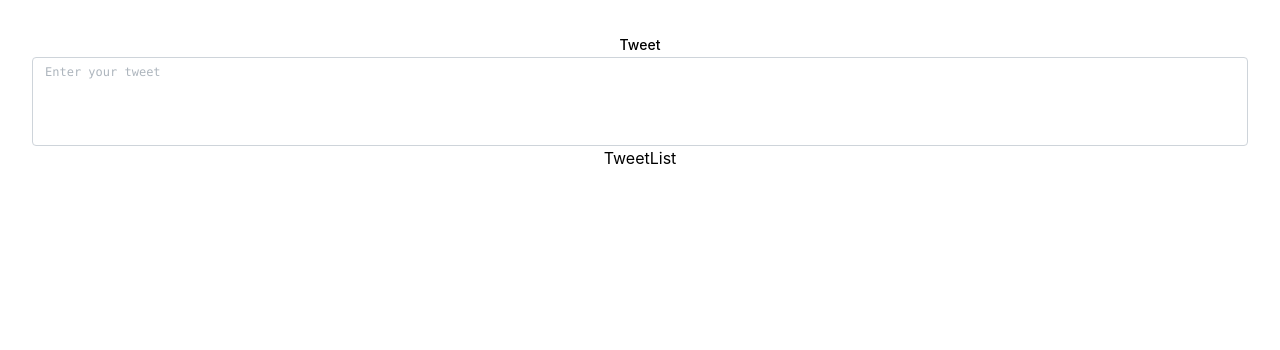
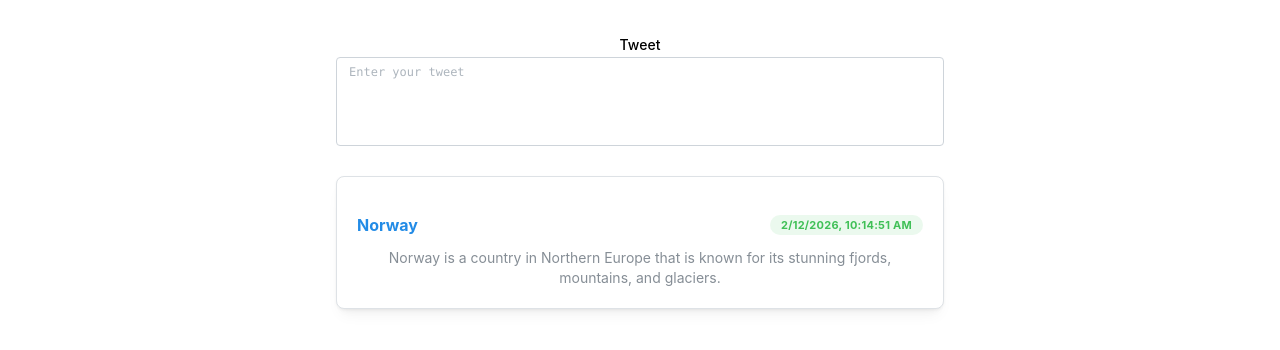
Before and after one commit to TOMLUCA7/TweeterReact, a React (Vite) app: page / in a window 1280 px wide. Shown: the top 350 px of the page. Built offline with nearby package versions, Linux system fonts and the light colour scheme.

Commit message:
feat: Implement Mantine Card for tweet display and refine layout for tweet list and creation components.

```diff
--- a/src/App.css
+++ b/src/App.css
@@ -2,5 +2,9 @@
   max-width: 1280px;
   margin: 0 auto;
   padding: 2rem;
+  align-items: center;
   text-align: center;
+  justify-content: center;
+  display: flex;
+  flex-direction: column;
 }
--- a/src/components/CreateTweet/CreateTweet.jsx
+++ b/src/components/CreateTweet/CreateTweet.jsx
@@ -11,7 +11,7 @@ const CreateTweet = () => {
       formatOnBlur
       autosize
       minRows={4}
-      style={{ width: '100%' }}
+      style={{ width: '50%', marginBottom: '30px' }}
     />
   )
 }
--- a/src/components/TweetList/TweetList.jsx
+++ b/src/components/TweetList/TweetList.jsx
@@ -1,8 +1,24 @@
 import React from 'react'
+
+import { Card, Text, Badge, Group } from '@mantine/core';
 
 const TweetList = () => {
   return (
-    <div>TweetList</div>
+    <Card shadow="sm" padding="lg" radius="md" withBorder style={{ width: '50%', marginBottom: '30px' }}>
+
+      <Group justify="space-between" mt="md" mb="xs">
+        <Text color='blue' fw={700}>Norway</Text>
+        <Badge color="green" variant="light">
+          {new Date().toLocaleString()}
+        </Badge>
+      </Group>
+
+      <Text size="sm" c="dimmed">
+        Norway is a country in Northern Europe that is known for its stunning
+        fjords, mountains, and glaciers.
+      </Text>
+
+    </Card>
   )
 }
 
```
